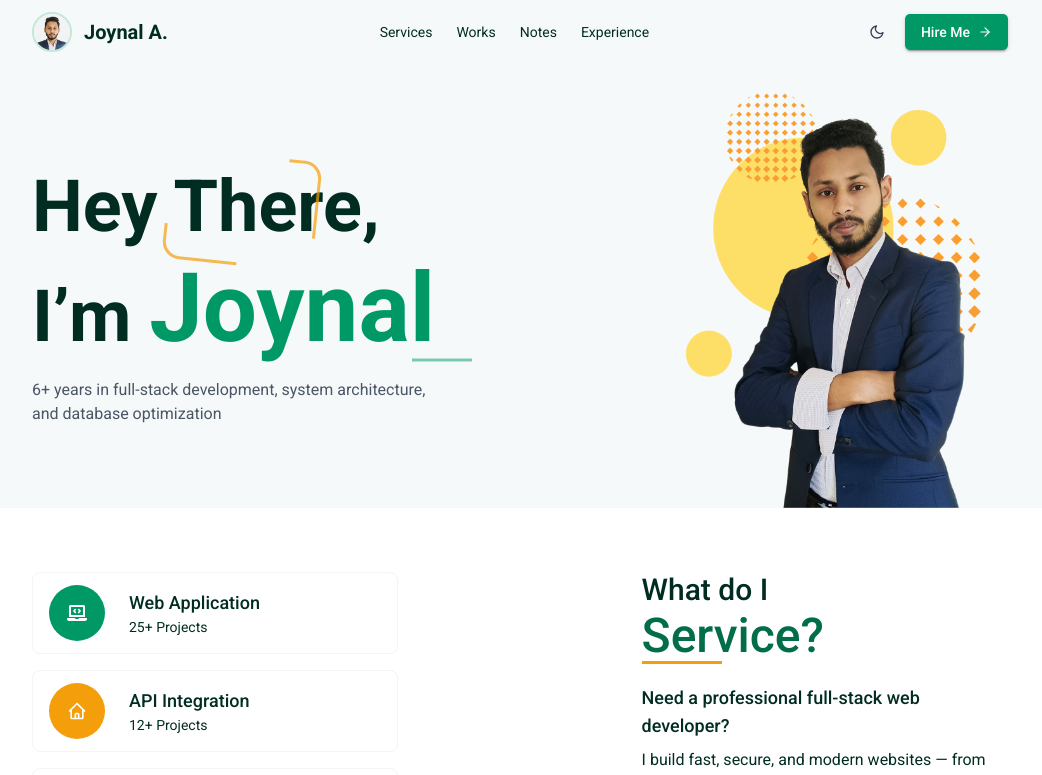
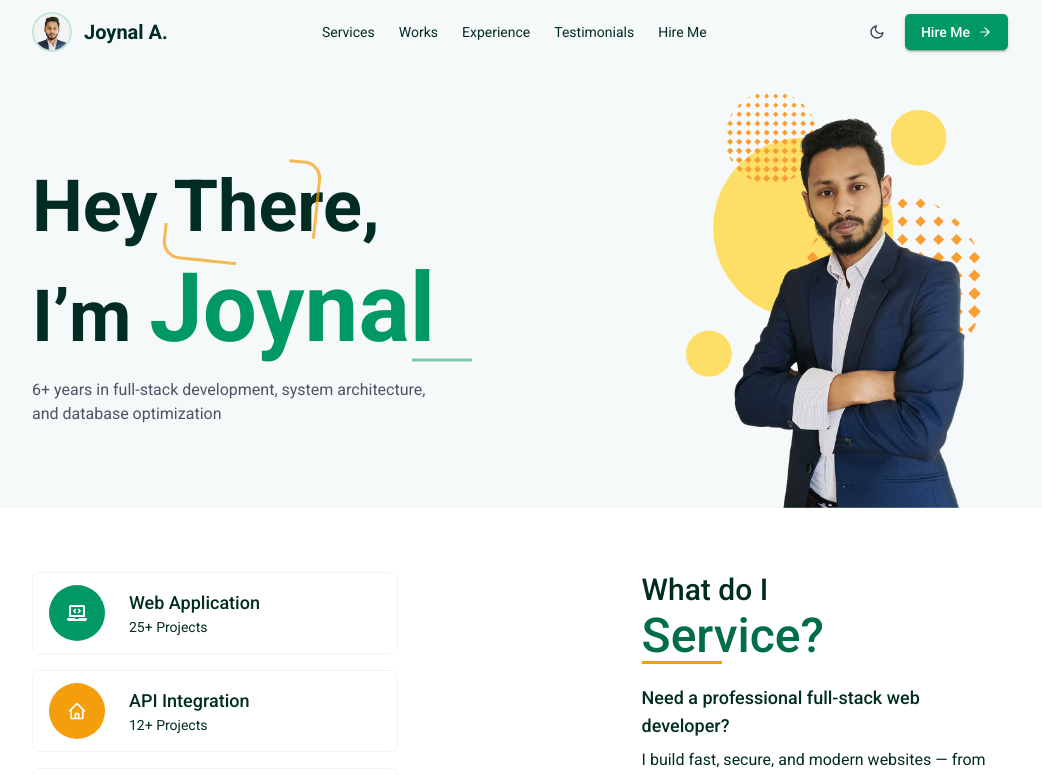
Before and after one commit to joydiucse/portfolio, a React (Vite) app: page / in a window 1280 px wide. Shown: the top 775 px of the page, without its empty margins (120-1162 px from the left). Built offline with nearby package versions, Linux system fonts and the light colour scheme.

Commit message:
navbar updated

```diff
--- a/src/components/common/Container.jsx
+++ b/src/components/common/Container.jsx
@@ -1,9 +1,9 @@
 import React from 'react';
 import clsx from "clsx";
 
-function Container({children, className}) {
+function Container({children, className, ...props}) {
     return (
-        <div className={clsx('md:max-w-screen-lg lg:max-w-screen-lg xl:max-w-screen-lg 2xl:max-w-screen-xl 3xl:max-w-screen-3xl px-6 2xl:px-0 mx-auto', className)}>
+        <div {...props} className={clsx('md:max-w-screen-lg lg:max-w-screen-lg xl:max-w-screen-lg 2xl:max-w-screen-xl 3xl:max-w-screen-3xl px-6 2xl:px-0 mx-auto', className)}>
             {children}
         </div>
     );
--- a/src/components/layouts/navbar/Navbar.jsx
+++ b/src/components/layouts/navbar/Navbar.jsx
@@ -38,9 +38,27 @@ function Navbar() {
     const toggleMenu = () => setMenuOpen((v) => !v);
     const closeMenu = () => setMenuOpen(false);
 
+    const sections = [
+        { label: 'Services', id: 'services' },
+        { label: 'Works', id: 'works' },
+        { label: 'Experience', id: 'experience' },
+        { label: 'Testimonials', id: 'testimonials' },
+        { label: 'Hire Me', id: 'hire-me' },
+    ];
+
+    const scrollTo = (id) => {
+        const el = document.getElementById(id);
+        if (!el) return;
+        const nav = document.getElementById('app-navbar');
+        const offset = nav ? nav.getBoundingClientRect().height : 72;
+        const y = el.getBoundingClientRect().top + window.scrollY - offset;
+        window.scrollTo({ top: y, behavior: 'smooth' });
+        closeMenu();
+    };
+
     return (
         <>
-            <div className="sticky top-0 z-50 bg-primary-xlight">
+            <div id="app-navbar" className="sticky top-0 z-50 bg-primary-xlight">
                 <Container className={'py-3'}>
                     <div className="fcb relative">
                         <Link to={'/'}>
@@ -59,10 +77,15 @@ function Navbar() {
 
 
                         <nav className="hidden sm:flex items-center gap-6 text-sm">
-                            <a href="#services" className="hover:text-teal-700">Services</a>
-                            <a href="#works" className="hover:text-teal-700">Works</a>
-                            <a href="#notes" className="hover:text-teal-700">Notes</a>
-                            <a href="#experience" className="hover:text-teal-700">Experience</a>
+                            {sections.map((s) => (
+                                <button
+                                    key={s.id}
+                                    onClick={() => scrollTo(s.id)}
+                                    className="hover:text-teal-700 cursor-pointer"
+                                >
+                                    {s.label}
+                                </button>
+                            ))}
                         </nav>
                         <div className="flex items-center gap-3">
                             <button
@@ -111,10 +134,15 @@ function Navbar() {
                         </div>
                         <div className="border-t border-gray-200 dark:border-gray-800"></div>
                         <nav className="px-4 py-3 flex flex-col gap-1 text-sm">
-                            <a href="#services" onClick={closeMenu} className="px-2 py-2 rounded hover:bg-gray-100 dark:hover:bg-gray-800">Services</a>
-                            <a href="#works" onClick={closeMenu} className="px-2 py-2 rounded hover:bg-gray-100 dark:hover:bg-gray-800">Works</a>
-                            <a href="#notes" onClick={closeMenu} className="px-2 py-2 rounded hover:bg-gray-100 dark:hover:bg-gray-800">Notes</a>
-                            <a href="#experience" onClick={closeMenu} className="px-2 py-2 rounded hover:bg-gray-100 dark:hover:bg-gray-800">Experience</a>
+                            {sections.map((s) => (
+                                <button
+                                    key={s.id}
+                                    onClick={() => scrollTo(s.id)}
+                                    className="px-2 py-2 rounded text-left hover:bg-gray-100 dark:hover:bg-gray-800"
+                                >
+                                    {s.label}
+                                </button>
+                            ))}
                         </nav>
                     </div>
                 </div>
--- a/src/components/sections/Service.jsx
+++ b/src/components/sections/Service.jsx
@@ -50,7 +50,7 @@ function Service() {
 
 
     return (
-        <Container className="py-16">
+        <Container className="py-16" id="services">
           <div className="grid grid-cols-1 lg:grid-cols-5 gap-10">
 
             {/* LEFT SECTION */}
--- a/src/components/sections/Testimonials.jsx
+++ b/src/components/sections/Testimonials.jsx
@@ -50,7 +50,7 @@ function Testimonials() {
   const handleClose = () => setOpen(false)
   return (
     <div className={'bg-primary-xlight'}>
-      <Container className="py-12">
+      <Container className="py-12" id="testimonials">
         <h3 className="text-2xl font-bold mb-3 text-center">People talk about me</h3>
         <p className="text-center text-gray-600 mb-6">I got a job that was in accordance with the story of the world</p>
         <style>{`
```
